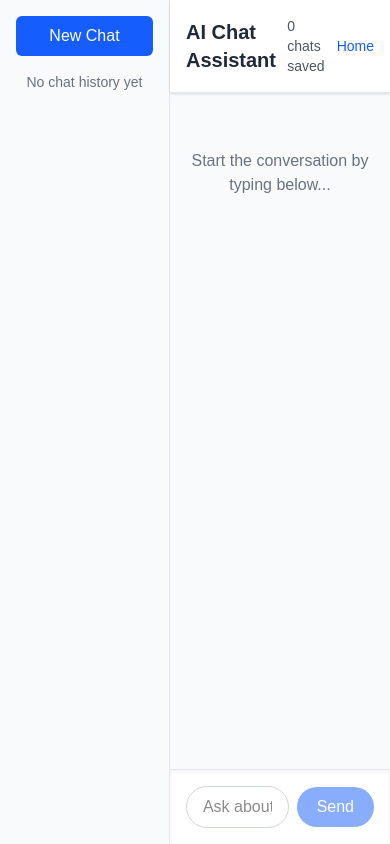
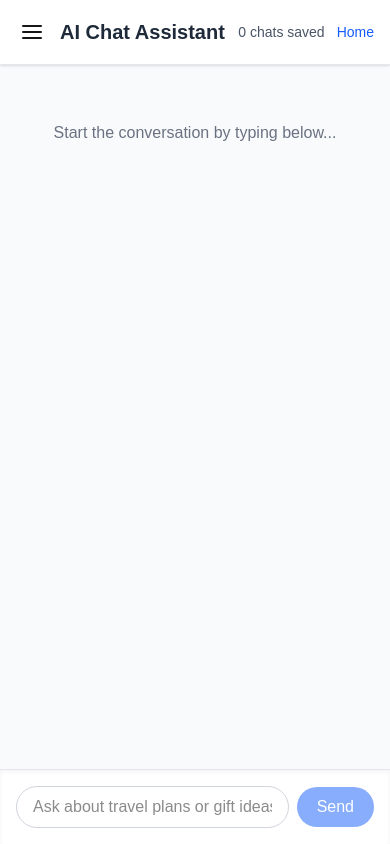
Before and after one commit to ADHILSHA/ai-assistant, a Next.js app: page /chat in a window 390 px wide. Built offline with nearby package versions, Linux system fonts and the light colour scheme.

Commit message:
fix - mobile firendly sidebar

```diff
--- a/src/app/chat/page.tsx
+++ b/src/app/chat/page.tsx
@@ -8,7 +8,7 @@ import ChatInput from '../components/chat/ChatInput';
 import ErrorMessage from '../components/chat/ErrorMessage';
 import ChatSidebar from '../components/chat/ChatSidebar';
 import { useChatHistory, ChatMessage } from '../lib/hooks/useChatHistory';
-import { useEffect, useRef } from 'react';
+import { useEffect, useRef, useState } from 'react';
 
 // Convert our ChatMessage to AI SDK Message format
 const mapToAIMessage = (chatMessage: ChatMessage): Message => ({
@@ -22,6 +22,14 @@ export default function ChatPage() {
   // To track when we're expecting a response
   const waitingForResponseRef = useRef(false);
   const initialRenderRef = useRef(true);
+
+  // Add state for sidebar visibility on mobile
+  const [isSidebarOpen, setIsSidebarOpen] = useState(false);
+
+  // Toggle sidebar function
+  const toggleSidebar = () => {
+    setIsSidebarOpen(prev => !prev);
+  };
 
   // Initialize chat with AI SDK
   const {
@@ -118,6 +126,9 @@ export default function ChatPage() {
       addMessageToChat(userMessage);
     }
 
+    // Close sidebar on mobile when submitting a message
+    setIsSidebarOpen(false);
+
     // Mark that we're waiting for a response
     waitingForResponseRef.current = true;
 
@@ -127,10 +138,15 @@ export default function ChatPage() {
 
   return (
     <div className="flex h-screen bg-gray-50">
-      <ChatSidebar />
+      {/* Pass isOpen and onClose props to ChatSidebar */}
+      <ChatSidebar
+        isOpen={isSidebarOpen}
+        onClose={() => setIsSidebarOpen(false)}
+      />
 
       <div className="flex flex-col flex-grow h-screen">
-        <Header />
+        {/* Pass onToggleSidebar prop to Header */}
+        <Header onToggleSidebar={toggleSidebar} />
 
         <MessageList messages={messages} isLoading={isLoading} />
 
--- a/src/app/components/chat/ChatSidebar.tsx
+++ b/src/app/components/chat/ChatSidebar.tsx
@@ -4,14 +4,35 @@ import { useChatHistory, ChatHistoryItem } from '../../lib/hooks/useChatHistory'
 import { useRouter } from 'next/navigation';
 import { useAppDispatch } from '../../lib/redux/hooks';
 import { clearAllChats, clearCurrentChat } from '../../lib/redux/chatSlice';
+import { useState, useEffect } from 'react';
 
-export default function ChatSidebar() {
+export default function ChatSidebar({ isOpen = false, onClose }: { isOpen?: boolean; onClose?: () => void }) {
   const { history, currentChatId, loadChat, deleteChat } = useChatHistory();
   const router = useRouter();
   const dispatch = useAppDispatch();
+  const [isMobile, setIsMobile] = useState(false);
+
+  // Add check for mobile screen size
+  useEffect(() => {
+    const checkMobile = () => {
+      setIsMobile(window.innerWidth < 768);
+    };
+
+    // Initial check
+    checkMobile();
+
+    // Listen for window resize
+    window.addEventListener('resize', checkMobile);
+
+    return () => window.removeEventListener('resize', checkMobile);
+  }, []);
 
   const handleSelectChat = (id: string) => {
     loadChat(id);
+    // Close sidebar on mobile after selection
+    if (isMobile && onClose) {
+      onClose();
+    }
     // Ensure we're on the chat page
     router.push('/chat');
   };
@@ -24,6 +45,10 @@ export default function ChatSidebar() {
   const handleNewChat = () => {
     // Use the dedicated action instead of manually dispatching
     dispatch(clearCurrentChat());
+    // Close sidebar on mobile after action
+    if (isMobile && onClose) {
+      onClose();
+    }
     router.push('/chat');
   };
 
@@ -35,28 +60,24 @@ export default function ChatSidebar() {
     }
   };
 
-  if (history.length === 0) {
-    return (
-      <div className="w-64 p-4 border-r border-gray-200 bg-gray-50 h-screen">
-        <button
-          onClick={handleNewChat}
-          className="w-full py-2 px-4 bg-blue-600 text-white rounded-md hover:bg-blue-700"
-        >
-          New Chat
-        </button>
-        <div className="mt-4 text-gray-500 text-sm text-center">
-          No chat history yet
-        </div>
-      </div>
-    );
-  }
-
   // Create a deduplicated and sorted list of chats
   const uniqueChats = [...new Map(history.map(chat => [chat.id, chat])).values()]
     .sort((a, b) => new Date(b.createdAt).getTime() - new Date(a.createdAt).getTime());
 
-  return (
-    <div className="w-64 p-4 border-r border-gray-200 bg-gray-50 h-screen overflow-y-auto">
+  // Determine sidebar CSS classes based on mobile state and isOpen prop
+  const sidebarClasses = isMobile
+    ? `fixed inset-y-0 left-0 transform ${
+        isOpen ? 'translate-x-0' : '-translate-x-full'
+      } w-64 transition-transform duration-300 ease-in-out z-30 bg-gray-50 border-r border-gray-200 overflow-y-auto h-screen`
+    : 'w-64 border-r border-gray-200 bg-gray-50 h-screen overflow-y-auto';
+
+  // Add overlay for mobile
+  const overlayClasses = isMobile && isOpen
+    ? 'fixed inset-0 bg-black bg-opacity-50 z-20'
+    : 'hidden';
+
+  const sidebarContent = (
+    <>
       <button
         onClick={handleNewChat}
         className="w-full py-2 px-4 bg-blue-600 text-white rounded-md hover:bg-blue-700"
@@ -73,10 +94,26 @@ export default function ChatSidebar() {
         </button>
       </div>
 
+      {isMobile && (
+        <div className="mt-4">
+          <button
+            onClick={onClose}
+            className="w-full py-1 px-2 bg-gray-200 text-gray-800 text-sm rounded-md hover:bg-gray-300"
+          >
+            Close Menu
+          </button>
+        </div>
+      )}
+
       <div className="mt-6">
         <h2 className="text-sm font-medium text-gray-500 mb-2">
           Chat History ({uniqueChats.length})
         </h2>
+        {uniqueChats.length === 0 ? (
+          <div className="text-gray-500 text-sm text-center">
+            No chat history yet
+          </div>
+        ) : (
           <ul className="space-y-2">
             {uniqueChats.map((chat: ChatHistoryItem) => (
               <li
@@ -105,7 +142,27 @@ export default function ChatSidebar() {
               </li>
             ))}
           </ul>
+        )}
+      </div>
+    </>
+  );
+
+  return (
+    <>
+      {/* Backdrop overlay that closes the menu when clicked */}
+      {isMobile && (
+        <div
+          className={overlayClasses}
+          onClick={onClose}
+        ></div>
+      )}
+
+      {/* Sidebar with content */}
+      <div className={sidebarClasses}>
+        <div className="p-4">
+          {sidebarContent}
         </div>
       </div>
+    </>
   );
 }
--- a/src/app/components/chat/Header.tsx
+++ b/src/app/components/chat/Header.tsx
@@ -2,13 +2,45 @@
 
 import Link from 'next/link';
 import { useChatHistory } from '../../lib/hooks/useChatHistory';
+import { useEffect, useState } from 'react';
 
-export default function Header() {
+export default function Header({ onToggleSidebar }: { onToggleSidebar?: () => void }) {
   const { history } = useChatHistory();
+  const [isMobile, setIsMobile] = useState(false);
+
+  // Add check for mobile screen size
+  useEffect(() => {
+    const checkMobile = () => {
+      setIsMobile(window.innerWidth < 768);
+    };
+
+    // Initial check
+    checkMobile();
+
+    // Listen for window resize
+    window.addEventListener('resize', checkMobile);
+
+    return () => window.removeEventListener('resize', checkMobile);
+  }, []);
 
   return (
     <header className="p-4 bg-white border-b border-gray-200 shadow-sm flex justify-between items-center">
-      <h1 className="text-xl font-bold text-gray-800">AI Chat Assistant</h1>
+      <div className="flex items-center">
+        {isMobile && onToggleSidebar && (
+          <button
+            onClick={onToggleSidebar}
+            className="mr-3 p-1 rounded-md hover:bg-gray-100"
+            aria-label="Toggle menu"
+          >
+            <svg xmlns="http://www.w3.org/2000/svg" width="24" height="24" viewBox="0 0 24 24" fill="none" stroke="currentColor" strokeWidth="2" strokeLinecap="round" strokeLinejoin="round">
+              <line x1="3" y1="12" x2="21" y2="12"></line>
+              <line x1="3" y1="6" x2="21" y2="6"></line>
+              <line x1="3" y1="18" x2="21" y2="18"></line>
+            </svg>
+          </button>
+        )}
+        <h1 className="text-xl font-bold text-gray-800">AI Chat Assistant</h1>
+      </div>
       <div className="flex items-center">
         <div className="mr-3 text-sm text-gray-600">
           {history.length} {history.length === 1 ? 'chat' : 'chats'} saved
```
Lines whose indentation alone changed are shown as unchanged.
